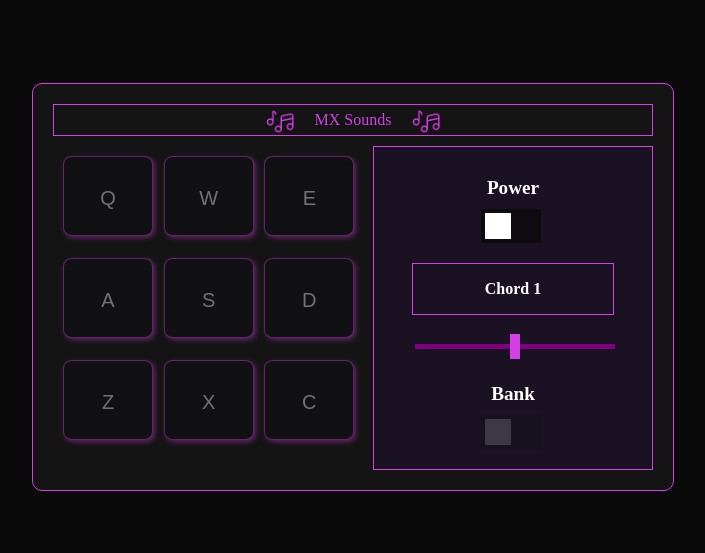
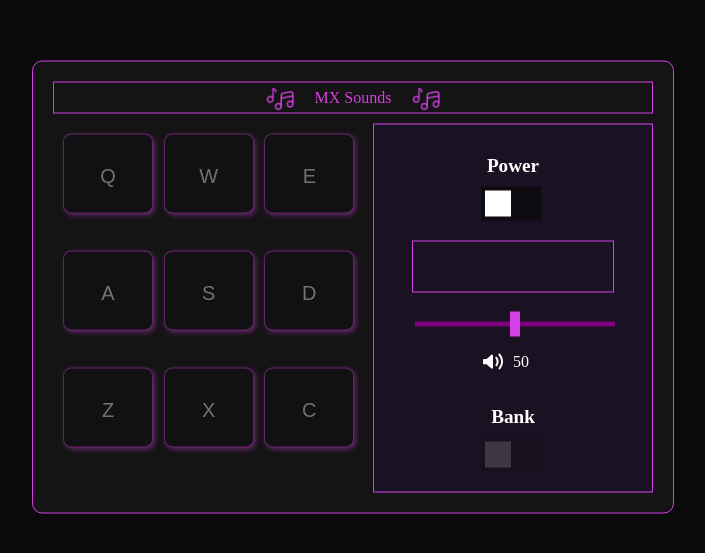
Before and after one commit to chuks008/FCCDrumMachine, a React app: page / in a window 1280 px wide. Shown: the part 113-666 px from the top of the page, without its empty margins (287-992 px from the left). Built offline with nearby package versions, Linux system fonts and the light colour scheme.

Commit message:
Add volume event listener to drum pad, remove multiple audio tags in drum pad buttons

```diff
--- a/src/components/drumpad-button/drumpad-button.js
+++ b/src/components/drumpad-button/drumpad-button.js
@@ -12,24 +12,11 @@ class DrumPadButton extends React.Component {
     handleClick = () => {
         this.props.onAction(this.props.index);
         this.setState({pressed: true});
-        const currentAudio = document.getElementsByClassName('key_audio')[this.props.index];
-
-        currentAudio.load();
-
-        if(!currentAudio.paused) {
-            currentAudio.pause();
-            currentAudio.currentTime = 0;
-            currentAudio.play();
-            return;
-        }
-
-        currentAudio.play();
     }
 
     render() {
         const {pressed} = this.state;
         const poweredOff = this.props.onPowerToggle === "off";
-        // let audio = new Audio(this.props.audioFile);
         return (
             <button
                 type="button"
@@ -38,9 +25,6 @@ class DrumPadButton extends React.Component {
                 onTransitionEnd = {() => this.setState({pressed: false})}
                 className={this.props.onPowerToggle === "off" ? 'drumpad-button-off' : pressed ? 'drumpad-button pressed' : 'drumpad-button'}>
                 <p>{this.props.keyMapping.key}</p>
-                <audio className='key_audio'>
-                        <source src={this.props.keyMapping.audioFile} />
-                </audio>
             </button>
         );
     }
--- a/src/components/drumpad-container/drumpad-container.js
+++ b/src/components/drumpad-container/drumpad-container.js
@@ -44,16 +44,18 @@ class DrumContainer extends React.Component {
     constructor(props) {
         super(props);
         this.state = {
-            index: 0,
+            keyIndex: 0,
             mapping: keyMappingsA,
             defaultMode: BankMode.DEFAULT,
-            powerMode: PowerMode.OFF
+            powerMode: PowerMode.OFF,
+            currentDisplay: "",
         }
 
         this.onHandleClick = this.onHandleClick.bind(this);
         this.handleOnKeyPress = this.handleOnKeyPress.bind(this);
         this.toggleMode = this.toggleMode.bind(this);
         this.togglePower = this.togglePower.bind(this);
+        this.onVolumeChange = this.onVolumeChange.bind(this);
     }
 
     handleOnKeyPress(event) {
@@ -72,10 +74,24 @@ class DrumContainer extends React.Component {
     }
 
     onHandleClick(index) {
+        const currentKeyMapping = this.state.mapping;
+        this.setState({
+            keyIndex: index,
+            currentDisplay: currentKeyMapping[index].sound
+        });
 
-        this.setState({
-            index: index
-        });
+        const currentAudio = document.getElementById('key_audio');
+
+        currentAudio.load();
+
+        if(!currentAudio.paused) {
+            currentAudio.pause();
+            currentAudio.currentTime = 0;
+            currentAudio.play();
+            return;
+        }
+
+        currentAudio.play();
     }
 
     toggleMode() {
@@ -100,10 +116,15 @@ class DrumContainer extends React.Component {
     performClick(index) {
 
         if(this.state.powerMode === PowerMode.ON) {
+            this.setState({keyIndex: index});
             const keyElements = document.getElementsByClassName('drumpad-button');
             keyElements[index].click();
-            this.setState({index: index});
         }
+    }
+
+    onVolumeChange(volumeValue) {
+        const currentAudio = document.getElementById('key_audio');
+        currentAudio.volume = volumeValue / 100;
     }
 
     render() {
@@ -121,11 +142,15 @@ class DrumContainer extends React.Component {
                     <DrumPad keys={currentMapping}
                         onBtnClick={this.onHandleClick}
                         powerMode={this.state.powerMode} />
-                    <DrumPadSettings currentKey={currentMapping[this.state.index].sound}
+                    <DrumPadSettings currentKey={this.state.currentDisplay}
                         powerMode={this.state.powerMode}
                         onModeToggle={this.toggleMode}
-                        onPowerToggle={this.togglePower} />
+                        onPowerToggle={this.togglePower}
+                        onVolumeSlide={this.onVolumeChange} />
                 </div>
+                <audio id='key_audio'>
+                        <source src={currentMapping[this.state.keyIndex].audioFile} />
+                </audio>
             </div>
         );
     }
--- a/src/components/drumpad-settings/drumpad-settings.js
+++ b/src/components/drumpad-settings/drumpad-settings.js
@@ -13,7 +13,7 @@ class DrumPadSettings extends React.Component {
             <div id="settings-container">
                 <SwitchLabel label="Power" onAction={this.props.onPowerToggle} isEnabled={true} />
                 <p className="settings-key-space">{this.props.currentKey}</p>
-                <VolumeControl />
+                <VolumeControl onVolumeChange={this.props.onVolumeSlide} />
                 <SwitchLabel label="Bank" onAction={this.props.onModeToggle} isEnabled={this.props.powerMode === 'off' ? false : true} />
             </div>
         );
--- a/src/components/volume-slider/volume-slider.js
+++ b/src/components/volume-slider/volume-slider.js
@@ -1,12 +1,34 @@
 import React from 'react';
 import './volume-slider.scss';
+import Volume from '../../speaker-filled-audio-tool.svg'
 
 class VolumeControl extends React.Component {
+
+    constructor(props) {
+        super(props);
+        this.state = {
+            currentVolume: 50,
+        }
+    }
+
+    onVolumeChange = (e) => {
+        this.props.onVolumeChange(this.state.currentVolume);
+        this.setState({currentVolume: e.target.value})
+    }
 
     render() {
         return(
             <div id='slider-container'>
-                    <input className='volume-slider' type='range' min='0' max='100' defaultValue='50' />
+                    <input name='volume'
+                        className='volume-slider'
+                        type='range' min='0'
+                        max='100'
+                        defaultValue='50'
+                        onChange={this.onVolumeChange} />
+                    <div id='volume-container'>
+                        <img src={Volume} />
+                        <label for='volume'>{this.state.currentVolume}</label>
+                    </div>
             </div>
         );
     }
--- a/src/components/volume-slider/volume-slider.scss
+++ b/src/components/volume-slider/volume-slider.scss
@@ -10,6 +10,7 @@ $button-color: #0D0B10;
     width: 100%;
     height: 5px;
     background: purple;
+    margin-bottom: 20px;
 }
 
 .volume-slider::-webkit-slider-thumb {
@@ -25,3 +26,22 @@ $button-color: #0D0B10;
     width: 200px;
     margin: 0px 0px 20px 0px;
 }
+
+#volume-container {
+    width: 60px;
+    margin: 0 auto;
+
+    img {
+        width: 20px;
+        height: 20px;
+        margin-right: 10px;
+        margin-top: 5px;
+    }
+
+    label {
+        position: relative;
+        bottom: 5px;
+    }
+
+
+}
```
Also changed, not shown: src/speaker-filled-audio-tool.svg (added).
